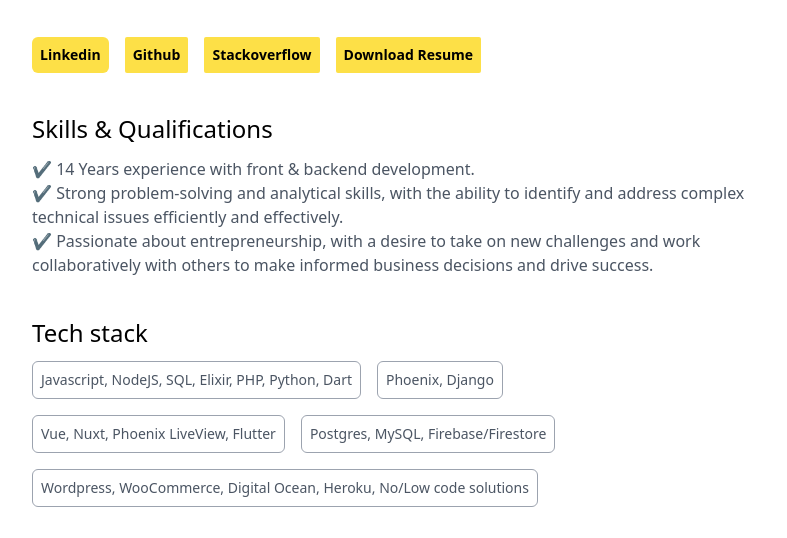
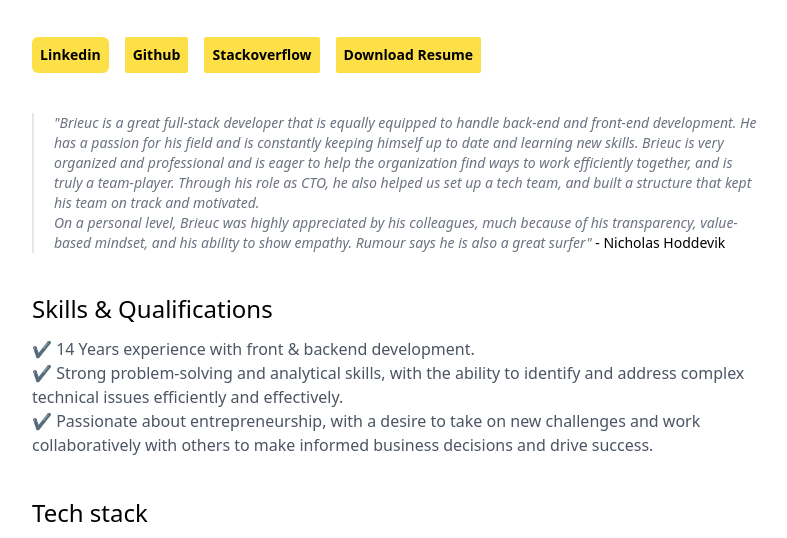
Before and after one commit to btribouillet/btribouillet.github.io, a website: page index.html in a window 1280 px wide. Shown: the part 247-785 px from the top of the page, without its empty margins (244-1031 px from the left). Drawn offline with Linux system fonts and the light colour scheme.

Commit message:
Testimonial added

```diff
--- a/index.html
+++ b/index.html
@@ -51,6 +51,26 @@
             >Download Resume</a
           >
         </div>
+      </section>
+
+      <section class="py-5">
+        <p class="text-sm pl-5 border-l-2">
+          <span class="text-gray-500 italic"
+            >"Brieuc is a great full-stack developer that is equally equipped to
+            handle back-end and front-end development. He has a passion for his
+            field and is constantly keeping himself up to date and learning new
+            skills. Brieuc is very organized and professional and is eager to
+            help the organization find ways to work efficiently together, and is
+            truly a team-player. Through his role as CTO, he also helped us set
+            up a tech team, and built a structure that kept his team on track
+            and motivated.</span
+          ><br /><span class="text-gray-500 italic"
+            >On a personal level, Brieuc was highly appreciated by his
+            colleagues, much because of his transparency, value-based mindset,
+            and his ability to show empathy. Rumour says he is also a great
+            surfer"</span
+          ><span class="text-black"> - Nicholas Hoddevik</span>
+        </p>
       </section>
 
       <section class="py-5">
```
Also changed, not shown: dist/main.css.
